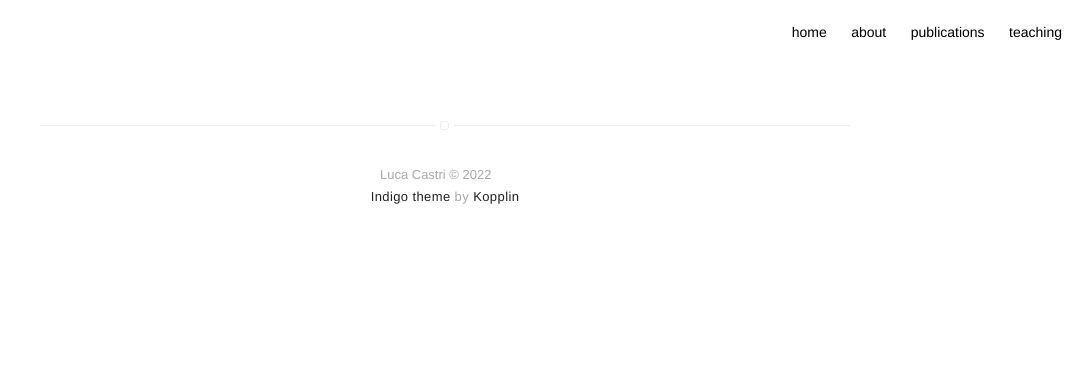
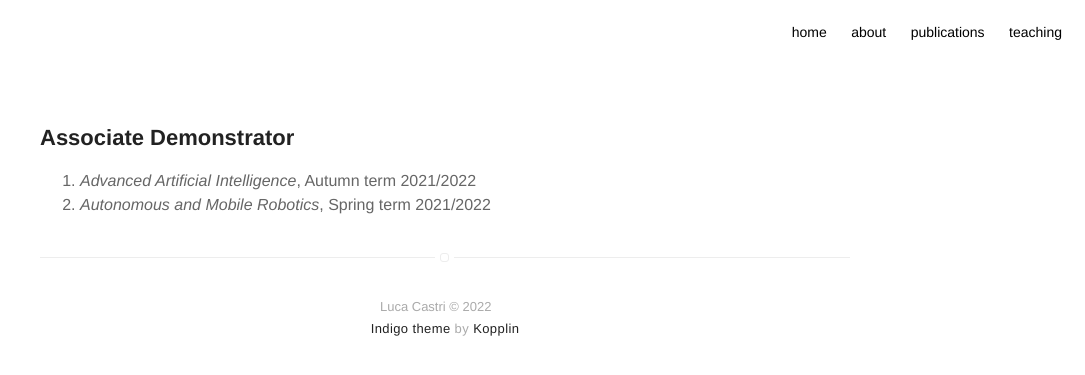
Before and after one commit to lcastri/lcastri.github.io, a Jekyll site: the page built from teaching.md, in a window 1280 px wide. Shown: the top 375 px of the page, without its empty margins (195-1280 px from the left). Built offline with Jekyll 4.4.1, drawn with Linux system fonts in a browser that asks for light colours; nearby versions of some CDN libraries.

Commit message:
filled teaching

```diff
--- a/teaching.md
+++ b/teaching.md
@@ -2,3 +2,13 @@
 title: Teaching
 layout: page
 ---
+
+<h2>Associate Demonstrator</h2>
+<ol>
+    <li>
+        <div><em>Advanced Artificial Intelligence</em>, Autumn term 2021/2022</div>
+    </li>
+    <li>
+        <div><em>Autonomous and Mobile Robotics</em>, Spring term 2021/2022</div>
+    </li>
+</ol>
```
